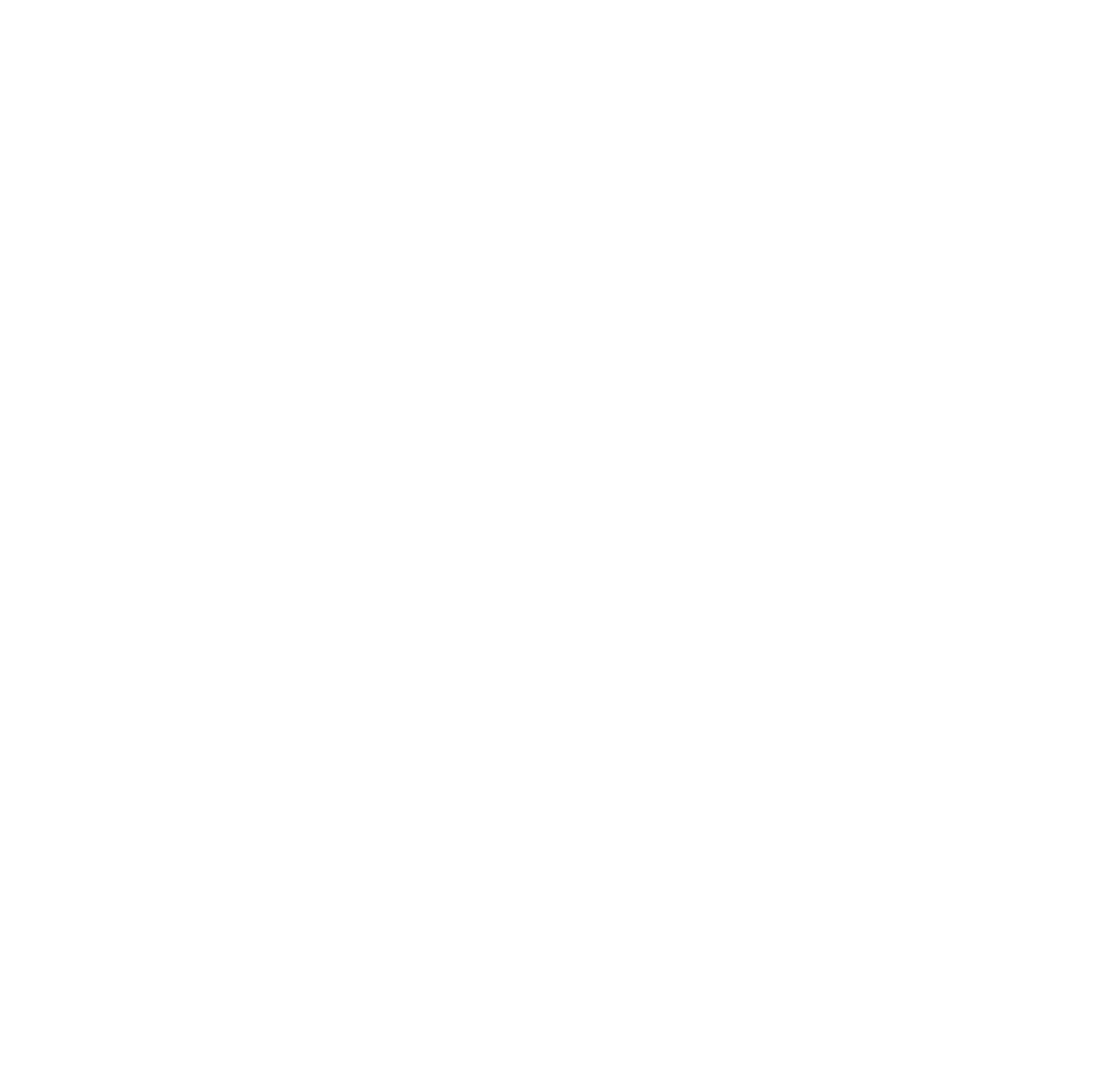
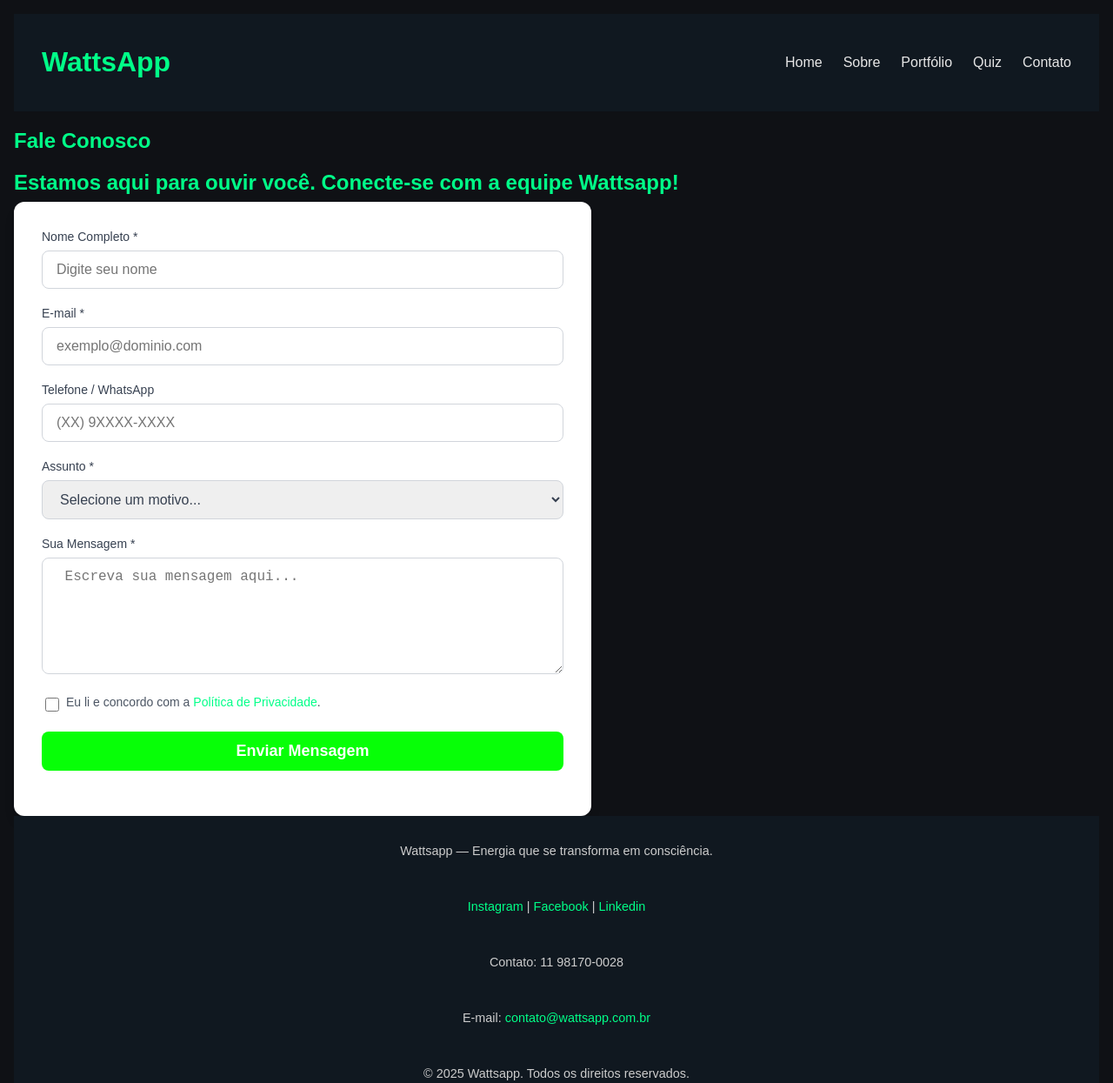
Before and after one commit to 1ESPA-VinhariaMerlot/site_wattsapp_web-dev, a plain HTML site: page src/pages/contato.html in a window 1280 px wide. Shown: the whole page at 87% size. Before the commit the page ends 800 px from the top, so only its background shows below. Drawn offline with Linux system fonts and the light colour scheme.

Commit message:
17- Adicionando a página contatos

```diff
--- a/src/css/contato.css
+++ b/src/css/contato.css
@@ -0,0 +1,139 @@
+body {
+
+    background-color: #f3f4f6;
+    display: center;
+    align-items: center;
+    justify-content: center;
+    min-height: 100vh;
+    padding: 1rem;
+    margin: 1px;
+    box-sizing: border-box;
+}
+h1 {
+    color: #00ff88
+}
+h2 {
+    color: #00ff88;
+    margin-bottom: 0.5rem;
+}
+h3 {
+    color: #73f9bb
+}
+p {
+    max-width: 700px;
+    margin: 0 auto 3rem;
+    color: #ccc;
+}
+
+.form-contato {
+    width: 100%;
+    max-width: 600px;
+    padding: 2rem;
+    background-color: #ffffff;
+    border-radius: 0.75rem;
+    box-shadow: 0 10px 15px -3px rgba(0, 0, 0, 0.1), 0 4px 6px -2px rgba(0, 0, 0, 0.05); /* Sombra */
+    box-align: center;
+}
+
+
+.form-contato h1 {
+    font-size: 2rem;
+    font-weight: 700;
+    text-align: center;
+    color: #1f2937;
+    margin-bottom: 0.5rem;
+}
+
+.form-contato p {
+    text-align: center;
+    color: #4b5563;
+    margin-bottom: 1.5rem;
+}
+
+.form-group {
+    margin-bottom: 1.25rem;
+}
+
+.form-group label {
+    display: block;
+    margin-bottom: 0.5rem;
+    font-size: 0.875rem;
+    font-weight: 500;
+    color: #374151;
+}
+
+.form-group input[type="text"],
+.form-group input[type="email"],
+.form-group input[type="tel"],
+.form-group select,
+.form-group textarea {
+    width: 100%;
+    padding: 0.75rem 1rem;
+    color: #374151;
+    border: 1px solid #d1d5db;
+    border-radius: 0.5rem;
+    box-sizing: border-box;
+    font-size: 1rem;
+    transition: border-color 0.2s;
+}
+
+.form-group input:focus,
+.form-group select:focus,
+.form-group textarea:focus {
+    outline: none;
+    border-color: #07ff07;
+    box-shadow: 0 0 0 3px #07ff07;
+}
+
+.privacy-group {
+    display: flex;
+    align-items: flex;
+}
+
+.privacy-group input[type="checkbox"] {
+    height: 1rem;
+    width: 1rem;
+    margin-right: 0.5rem;
+}
+
+.privacy-group .label-inline {
+    display: inline-block;
+    font-size: 0.875rem;
+    color: #4b5563;
+    margin-bottom: 0;
+    font-weight: 400;
+}
+
+.privacy-group a {
+    color: #00ff88;
+    text-decoration: none;
+}
+
+.botton-enviar {
+    width: 100%;
+    padding: 0.75rem 1rem;
+    font-weight: 700;
+    color: #ffffff;
+    background-color: #07ff07;
+    border: none;
+    border-radius: 0.5rem;
+    cursor: pointer;
+    font-size: 1.125rem;
+    transition: background-color 0.3s ease;
+}
+
+.botton-enviar:hover {
+    background-color: #07ff07;
+}
+
+.botton-enviar:disabled {
+    background-color: #9ca3af;
+    cursor: not-allowed;
+}
+
+#form-response {
+    margin-top: 1rem;
+    text-align: center;
+    font-size: 0.875rem;
+    font-weight: 500;
+}
--- a/src/pages/contato.html
+++ b/src/pages/contato.html
@@ -1,11 +1,145 @@
 <!DOCTYPE html>
-<html lang="en">
+<html lang="pt-br">
 <head>
     <meta charset="UTF-8">
     <meta name="viewport" content="width=device-width, initial-scale=1.0">
-    <title>Document</title>
+    <title>Contato</title>
+    <link rel="stylesheet" href="../css/contato.css">
+    <link rel="stylesheet" href="../css/style.css">
+    <link rel="stylesheet" href="../js/contato.js">
 </head>
 <body>
+    <header>
+        <h1 class="logo">WattsApp</h1>
+        <nav>
+            <ul class="menu">
+                <li><a href="../../index.html">Home</a></li>
+                <li><a href="./sobre.html">Sobre</a></li>
+                <li><a href="./portfolio.html">Portfólio</a></li>
+                <li><a href="./quiz.html">Quiz</a></li>
+                <li><a href="./contato.html">Contato</a></li>
+            </ul>
+        </nav>
+    </header>
+    <main>
+        <section class="Contato">
+            <h1>Fale Conosco</h1>
+            <h2>Estamos aqui para ouvir você. Conecte-se com a equipe Wattsapp!</h2>
+        </section>
+    </main>
+    <div class="form-contato">
 
+        <form id="contato-form">
+
+            <div class="form-group">
+                <label for="nome"> Nome Completo *</label>
+                <input type="text" id="nome" name="nome" placeholder="Digite seu nome" required>
+            </div>
+
+            <div class="form-group">
+                <label for="email"> E-mail *</label>
+                <input type="email" id="email" name="email" placeholder="exemplo@dominio.com" required>
+            </div>
+
+            <div class="form-group">
+                <label for="telefone"> Telefone / WhatsApp</label>
+                <input type="tel" id="telefone" name="telefone" placeholder="(XX) 9XXXX-XXXX">
+            </div>
+
+            <div class="form-group">
+                <label for="assunto">Assunto *</label>
+                <select id="assunto" name="assunto" required>
+                    <option value="" disabled selected>Selecione um motivo...</option>
+                    <option value="comercial">Quero comprar / Dúvidas Comerciais</option>
+                    <option value="suporte">Suporte Técnico</option>
+                    <option value="parceria">Proposta de Parceria (B2B)</option>
+                    <option value="imprensa">Imprensa / Marketing</option>
+                    <option value="feedback">Sugestões / Feedback</option>
+                    <option value="outro">Outro Assunto</option>
+                </select>
+            </div>
+
+            <div class="form-group">
+                <label for="mensagem"> Sua Mensagem *</label>
+                <textarea id="mensagem" name="mensagem" rows="6" placeholder=" Escreva sua mensagem aqui..." required></textarea>
+            </div>
+
+            <div class="form-group privacy-group">
+                <input type="checkbox" id="privacidade" name="privacidade" required>
+                <label for="privacidade" class="label-inline">
+                    Eu li e concordo com a <a href="/politica-de-privacidade.html" target="_blank">Política de Privacidade</a>.
+                </label>
+            </div>
+
+            <div class="form-group">
+                <button type="submit" id="botton-enviar" class="botton-enviar">
+                    Enviar Mensagem
+                </button>
+            </div>
+            <div id="form-response"></div>
+
+        </form>
+    </div>
+
+    <script>
+        document.addEventListener("DOMContentLoaded", function() {
+
+            const form = document.getElementById("contact-form");
+            const responseDiv = document.getElementById("form-response");
+            const btnEnviar = document.getElementById("btn-enviar");
+
+            form.addEventListener("submit", function(event) {
+
+                event.preventDefault();
+
+                btnEnviar.disabled = true;
+                btnEnviar.textContent = " Enviando...";
+                responseDiv.textContent = "";
+
+                const formData = new FormData(form);
+                const data = {
+                    nome: formData.get("nome"),
+                    email: formData.get("email"),
+                    telefone: formData.get("telefone"),
+                    assunto: formData.get("assunto"),
+                    mensagem: formData.get("mensagem")
+                };
+
+                .then(response => {
+                    return response.json().then(result => ({ok: response.ok, result}));
+                })
+                .then(({ ok, result }) => {
+                    if (!ok) {
+                        throw new Error(result.message || "Erro no servidor. Tente novamente.");
+                    }
+
+                    responseDiv.style.color = "green";
+                    responseDiv.textContent = result.message;
+                    form.reset();
+                })
+                .catch(error => {
+
+                    responseDiv.style.color = "red";
+                    responseDiv.textContent = "Erro: " + error.message;
+                    console.error("Erro no fetch:", error);
+                })
+                .finally(() => {
+                    btnEnviar.disabled = false;
+                    btnEnviar.textContent = "Enviar Mensagem";
+                });
+            });
+        });
+    </script>
+    <footer>
+        <p>Wattsapp — Energia que se transforma em consciência.</p>
+        <p>
+            <a href="https://www.instagram.com/fiapoficial">Instagram</a> |
+            <a href="https://www.facebook.com/fiap/">Facebook</a> |
+            <a href="https://www.linkedin.com/school/fiap/posts/?feedView=all">Linkedin</a>
+        </p>
+        <p>Contato: 11 98170-0028</p>
+        <p> E-mail: <a href="contato@wattsapp.com.br">contato@wattsapp.com.br</a></p>
+        <p>&copy; 2025 Wattsapp. Todos os direitos reservados.</p>
+    </footer>
 </body>
 </html>
```
Also changed, not shown: src/pages/sobre.html (+0 -1 lines).
